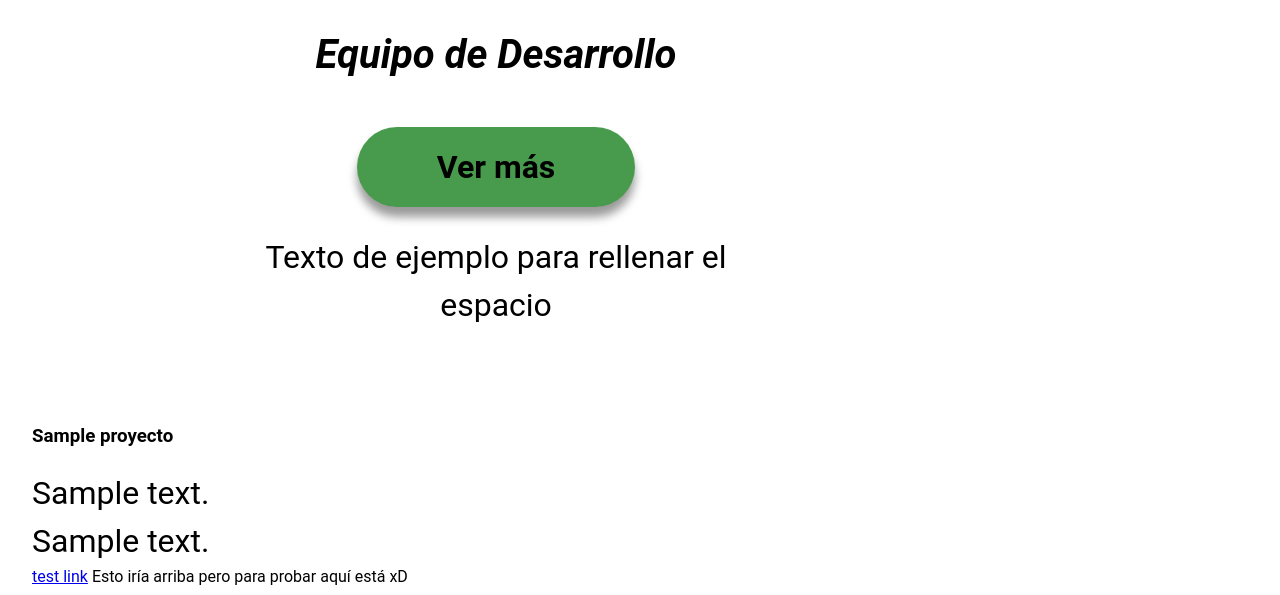
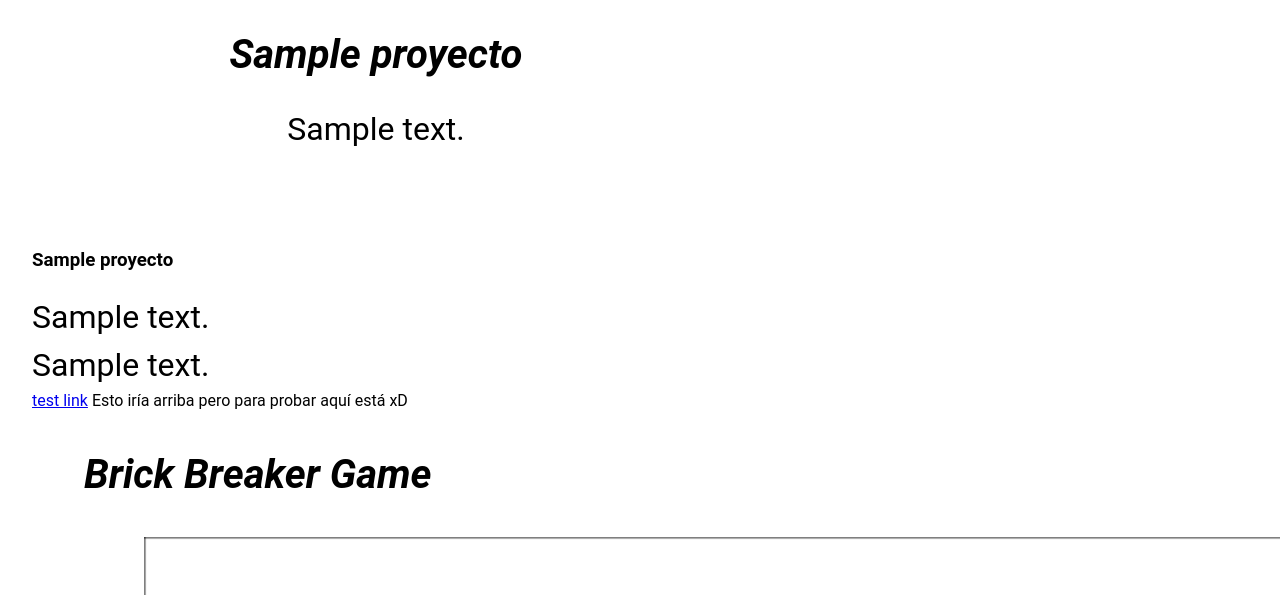
Before and after one commit to Videojuegos-UAM/Web, a Flask app: page /projects in a window 1280 px wide; the page is wider, and only the part inside the window is pictured. Shown: the part 1561-2156 px from the top of that part. Run offline with Flask 2, Linux system fonts and the light colour scheme; a database or web service that is not in the repository returns one stand-in record (values such as "Sample title"); some libraries are stand-ins or nearby versions.

Commit message:
empezar projects

```diff
--- a/app/templates/projects.html
+++ b/app/templates/projects.html
@@ -27,22 +27,21 @@
     <div class="container">
         <h2>Proyectos</h2>
         <div class="row">
-                <div class="bigCard">
-                    <img src="{{ url_for('static', filename='img/personas/Manupa.png') }}" alt="Manupa" class="normal-img">
-                        <h2 class="card-text">Equipo de Desarrollo</h2>
-                        <button class="button" onclick>
-                            <p><b>Ver más</b></p>
-                        </button>
-                        <p  class="card-text">Texto de ejemplo para rellenar el espacio</p>
+                {% for project in projects %}
+                <div class="card">
+                    <img src="{{ url_for('static', filename='img/personas/' + "project.url") }}" alt="Manupa" class="normal-img">
+                        <h2 class="card-text">{{project.titulo}}</h2>
+                        <p  class="card-text">{{project.descripcion_corta}}</p>
                 </div>
+                {% endfor %}
         </div>
 </div>
 
 <div>
     {% for project in projects %}
     <h1>{{ project.titulo }}</h1>
-    <p>{{ project.descripcion_corta }}</p>
-    <p>{{ project.descripcion_larga }}</p>
+    <p>{{  project.descripcion_corta }}</p>
+    <p>{{ project.descripcion_larga|safe}}</p>
     <a href={{ url_for('project', name=project.titulo) }}>test link</a>
     {% endfor %}
     Esto iría arriba pero para probar aquí está xD
```
